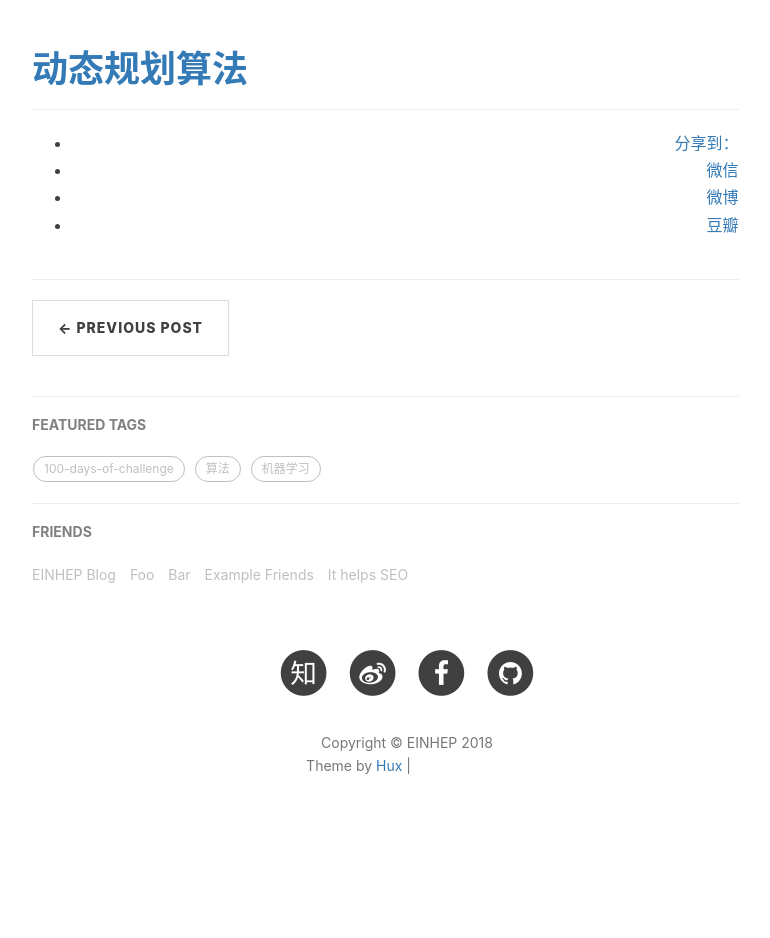
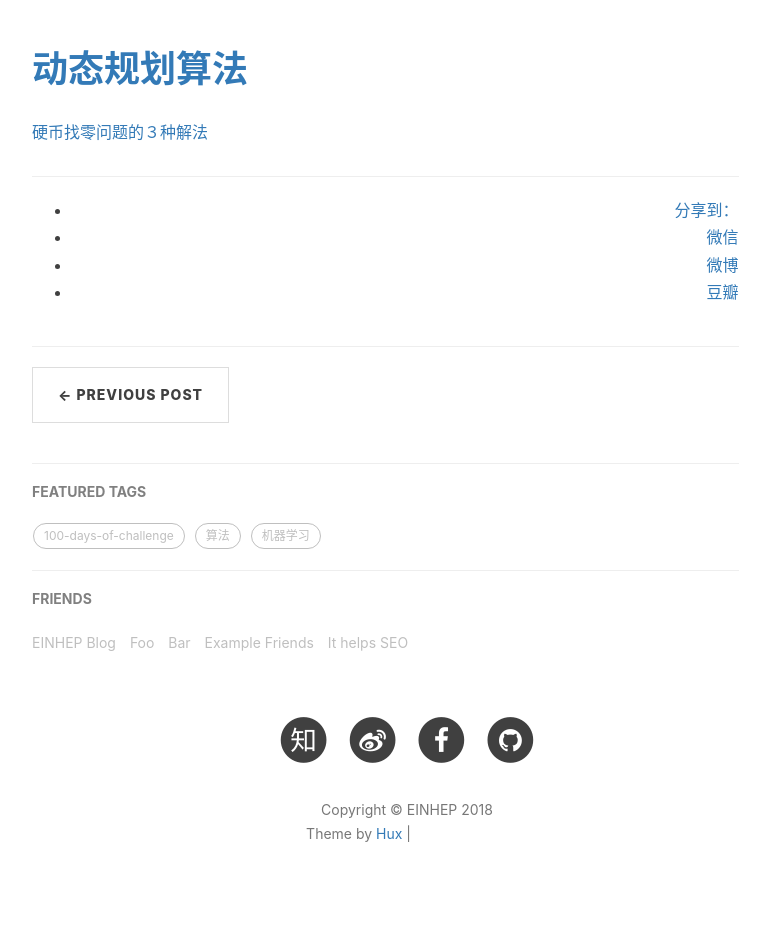
Before and after one commit to einhep/einhep.github.io, a Jekyll site: the page built from _posts/2018-08-14-100daysofalgorithms-day2.md, in a window 1280 px wide. Shown: the part 523-1461 px from the top of the page, without its empty margins (233-1003 px from the left). Built offline with Jekyll 4.4.1, drawn with Linux system fonts in a browser that asks for light colours; nearby versions of some CDN libraries; comment, search, counter and statistics services are not loaded; before the commit the page ends 1393 px from its top, so only the background shows below that; grey boxes are pictures that could not be loaded.

Commit message:
Update 2018-08-14-100daysofalgorithms-day2.md

```diff
--- a/_posts/2018-08-14-100daysofalgorithms-day2.md
+++ b/_posts/2018-08-14-100daysofalgorithms-day2.md
@@ -11,3 +11,4 @@ tags:
     - 机器学习
 ---
 # [动态规划算法](https://www.cnblogs.com/wuyuegb2312/p/3281264.html)
+[硬币找零问题的３种解法](https://blog.csdn.net/sinat_30537123/article/details/78354349?locationNum=8&fps=1)
```
